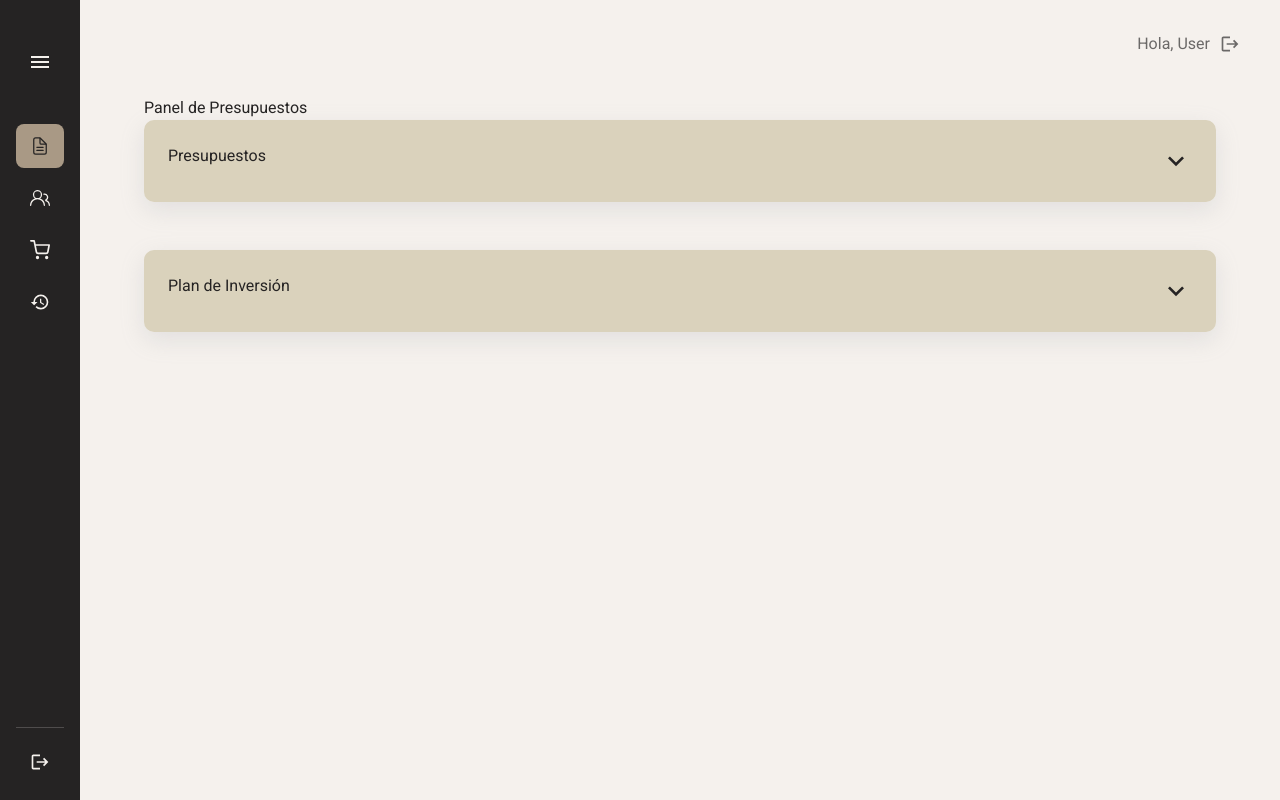
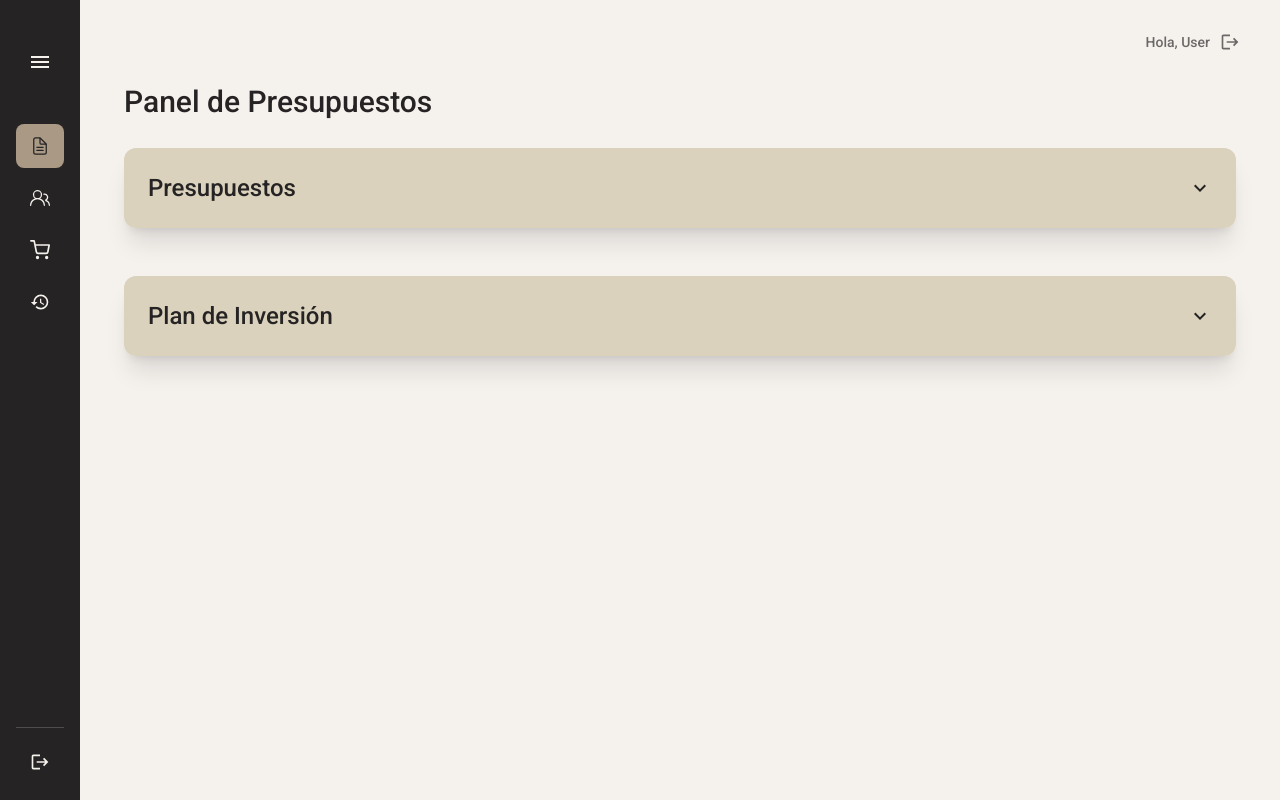
Before and after one commit to Katelynshapoval/BudgetManager, a React (Vite) app in the folder frontend/: page /dashboard in a window 1280 px wide. Built offline with nearby package versions, Linux system fonts and the light colour scheme.

Commit message:
presupuestos tailwind

```diff
--- a/frontend/src/components/Accordion/Accordion.css
+++ /dev/null
@@ -1,44 +0,0 @@
-.accordion {
-  width: 100%;
-  border-radius: 10px;
-  overflow: hidden;
-  box-shadow: rgba(149, 157, 165, 0.2) 0px 8px 24px;
-}
-
-.accordion h2 {
-  margin-bottom: 10px;
-}
-
-.accordionHeader {
-  display: flex;
-  align-items: center;
-  justify-content: space-between;
-  padding: 1.5rem;
-  background-color: var(--color-secondary);
-  cursor: pointer;
-}
-
-.accordion.open .accordionHeader {
-  background-color: #a99985;
-}
-
-.iconAccordion {
-  font-size: 2rem;
-  transition: transform 0.3s ease;
-}
-
-.accordion.open .iconAccordion {
-  transform: rotate(180deg);
-}
-
-.accordionContent {
-  padding: 0rem;
-  background-color: #f5f1ed;
-  max-height: 0;
-  overflow: hidden;
-  transition: max-height 0.35s ease;
-}
-
-.accordion.open .accordionContent {
-  max-height: 500px;
-}
--- a/frontend/src/components/Accordion/Accordion.jsx
+++ b/frontend/src/components/Accordion/Accordion.jsx
@@ -1,19 +1,30 @@
-import "./Accordion.css";
-
 import { useState } from "react";
 import { MdKeyboardArrowDown } from "react-icons/md";
 
 function Accordion({ title, children, defaultOpen = false }) {
   const [isOpen, setIsOpen] = useState(defaultOpen);
   return (
-    <div className={`accordion ${isOpen ? "open" : ""}`}>
-      <div className="accordionHeader" onClick={() => setIsOpen(!isOpen)}>
-        <h2>{title}</h2>
+    <div
+      className={`w-full shadow-xl overflow-hidden rounded-xl ${isOpen ? "open" : ""}`}
+    >
+      <div
+        className={`flex items-center justify-between p-6 bg-secondary cursor-pointer ${isOpen ? "bg-accent" : ""}`}
+        onClick={() => setIsOpen(!isOpen)}
+      >
+        <h2 className="text-lg font-medium md:text-2xl">{title}</h2>
         <span>
-          <MdKeyboardArrowDown className="iconAccordion" />
+          <MdKeyboardArrowDown
+            className={`text-2xl transition-all duration-150 ease-in-out ${isOpen ? "rotate-180" : ""}`}
+          />
         </span>
       </div>
-      <div className="accordionContent">{children}</div>
+      <div
+        className={`bg-background overflow-y-hidden transition-all duration-200 ease-in-out ${
+          isOpen ? "max-h-[500px]" : "max-h-0"
+        }`}
+      >
+        {children}
+      </div>
     </div>
   );
 }
--- a/frontend/src/index.css
+++ b/frontend/src/index.css
@@ -12,12 +12,57 @@
 }
 
 @layer base {
+  /* Typography */
   body {
-    @apply font-sans;
+    @apply font-sans font-medium text-xl;
   }
+
+  h1 {
+    @apply mb-7;
+  }
+
+  /* Forms */
   input {
     @apply w-full px-3 py-2 md:py-3.5 rounded-lg border border-accent bg-secondary
-  transition-all duration-200 ease-in-out outline-none
-  focus:border-accent focus:ring-4 focus:ring-accent/30 focus:outline-none;
+           transition-all duration-200 ease-in-out outline-none
+           focus:border-accent focus:ring-4 focus:ring-accent/30 focus:outline-none;
+  }
+
+  /* Tables */
+  table {
+    @apply w-full text-left border-collapse;
+  }
+
+  thead tr {
+    @apply border-b-2 border-primary text-sm md:text-base text-primary;
+  }
+
+  th {
+    @apply font-medium;
+  }
+
+  th,
+  td {
+    @apply p-4;
+  }
+
+  td {
+    @apply text-sm md:text-base;
+  }
+
+  tbody tr {
+    @apply border-b border-secondary font-normal hover:bg-secondary;
   }
 }
+
+@layer components {
+  .page {
+    @apply bg-background p-5;
+  }
+  .actionCell {
+    @apply flex justify-center;
+  }
+  .tableActionIcon {
+    @apply text-base md:text-lg text-primary hover:text-text cursor-pointer;
+  }
+}
--- a/frontend/src/layout/DashboardLayout/DashboardLayout.jsx
+++ b/frontend/src/layout/DashboardLayout/DashboardLayout.jsx
@@ -7,15 +7,14 @@ function DashboardLayout() {
     <div className="flex min-h-screen w-full overflow-x-hidden overflow-y-auto text-text">
       <Sidebar />
 
-      <div className="flex-1 flex flex-col bg-background">
+      <div className="flex-1 min-w-0 flex flex-col bg-background">
         {/* Top bar — desktop only */}
-        <div className="hidden md:flex fixed top-0 right-0 left-20 z-50 justify-end items-center gap-2.5 p-8 pr-10 bg-background text-light">
+        <div className="hidden md:flex text-sm fixed top-0 right-0 left-20 z-50 justify-end items-center gap-2.5 p-8 pr-10 bg-background text-light">
           <p>Hola, User</p>
           <MdLogout className="cursor-pointer hover:text-text text-xl" />
         </div>
-
         {/* Page content */}
-        <div className="p-16 pt-24">
+        <div className="p-6 pt-16">
           <Outlet />
         </div>
       </div>
--- a/frontend/src/pages/Presupuesto/Presupuesto.css
+++ b/frontend/src/pages/Presupuesto/Presupuesto.css
@@ -1,21 +1,10 @@
-.accordions {
-  display: flex;
-  flex-direction: column;
-  gap: 3rem;
+@reference "../../index.css";
+
+@layer components {
+  .filter {
+    @apply flex flex-col sm:flex-row text-base justify-end items-center gap-4 mb-8;
+  }
+  .filter select {
+    @apply text-sm p-2.5 rounded-lg border border-primary bg-secondary focus:outline-none;
+  }
 }
-
-.filter {
-  display: flex;
-  justify-content: end;
-  align-items: center;
-  gap: 1rem;
-  margin-bottom: 2rem;
-}
-
-.filter select {
-  padding: 10px;
-  border-radius: 10px;
-  border: 1px solid var(--color-accent);
-  background-color: var(--color-secondary);
-  font-size: 1rem;
-}
--- a/frontend/src/pages/Presupuesto/Presupuesto.jsx
+++ b/frontend/src/pages/Presupuesto/Presupuesto.jsx
@@ -3,27 +3,52 @@ import Accordion from "../../components/Accordion/Accordion";
 import { useState } from "react";
 import { RiEditLine } from "react-icons/ri";
 
-function Presupuesto() {
+const DEPARTMENTS = [
+  "Recursos Humanos",
+  "Tecnología",
+  "Operaciones",
+  "Marketing",
+];
+
+const EUR = new Intl.NumberFormat("es-ES", {
+  style: "currency",
+  currency: "EUR",
+});
+
+const BUDGET_DATA = [
+  { department: "Recursos Humanos", assigned: 2500000, spent: 1875000 },
+  { department: "Tecnología", assigned: 2300000, spent: 2200000 },
+  { department: "Operaciones", assigned: 2100000, spent: 2100000 },
+  { department: "Marketing", assigned: 1950000, spent: 1950000 },
+];
+
+const INVESTMENT_DATA = [
+  { department: "Tecnología", assigned: 300000, spent: 200000 },
+  { department: "Operaciones", assigned: 2100000, spent: 2100000 },
+  { department: "Marketing", assigned: 1950000, spent: 1950000 },
+];
+
+function DepartmentFilter({ id, value, onChange }) {
   return (
-    <div className="presupuesto page">
-      <div className="mainPanel">
-        <h1>Panel de Presupuestos</h1>
-        <div className="accordions">
-          <Accordion title={"Presupuestos"}>
-            <div className="tableParent">
     <div className="filter">
-                <label htmlFor="departamento" className="lightText">
+      <label htmlFor={id} className="text-primary">
         Filtrar por departamento:
       </label>
-                <select id="departamento">
+      <select id={id} value={value} onChange={(e) => onChange(e.target.value)}>
         <option value="">Todos</option>
-                  <option>Recursos Humanos</option>
-                  <option>Tecnología</option>
-                  <option>Operaciones</option>
-                  <option>Marketing</option>
+        {DEPARTMENTS.map((dept) => (
+          <option key={dept} value={dept}>
+            {dept}
+          </option>
+        ))}
       </select>
     </div>
+  );
+}
 
+function BudgetTable({ data }) {
+  return (
+    <div className="overflow-x-auto w-full">
       <table className="table">
         <thead>
           <tr>
@@ -34,104 +59,57 @@ function Presupuesto() {
             <th className="actionCell">Acciones</th>
           </tr>
         </thead>
-
         <tbody>
-                  <tr>
-                    <td>Recursos Humanos</td>
-                    <td>$2,500,000.00</td>
-                    <td>$1,875,000.00</td>
-                    <td>$625,000.00</td>
+          {data.map((row) => (
+            <tr key={row.department}>
+              <td>{row.department}</td>
+              <td>{EUR.format(row.assigned)}</td>
+              <td>{EUR.format(row.spent)}</td>
+              <td>{EUR.format(row.assigned - row.spent)}</td>
               <td className="actionCell">
                 <RiEditLine className="tableActionIcon" />
               </td>
             </tr>
-                  <tr>
-                    <td>Tecnología</td>
-                    <td>$2,300,000.00</td>
-                    <td>$2,200,000.00</td>
-                    <td>$100,000.00</td>
-                    <td className="actionCell">
-                      <RiEditLine className="tableActionIcon" />
-                    </td>
-                  </tr>
-                  <tr>
-                    <td>Operaciones</td>
-                    <td>$2,100,000.00</td>
-                    <td>$2,100,000.00</td>
-                    <td>$0.00</td>
-                    <td className="actionCell">
-                      <RiEditLine className="tableActionIcon" />
-                    </td>
-                  </tr>
-                  <tr>
-                    <td>Marketing</td>
-                    <td>$1,950,000.00</td>
-                    <td>$1,950,000.00</td>
-                    <td>$0.00</td>
-                    <td className="actionCell">
-                      <RiEditLine className="tableActionIcon" />
-                    </td>
-                  </tr>
+          ))}
         </tbody>
       </table>
     </div>
-          </Accordion>
-          <Accordion title={"Plan de Inversión"}>
-            <div className="tableParent">
-              <div className="filter">
-                <label htmlFor="departamento">Filtrar por departamento:</label>
-                <select id="departamento">
-                  <option value="">Todos</option>
-                  <option>Recursos Humanos</option>
-                  <option>Tecnología</option>
-                  <option>Operaciones</option>
-                  <option>Marketing</option>
-                </select>
-              </div>
+  );
+}
 
-              <table className="table">
-                <thead>
-                  <tr>
-                    <th>Departamento</th>
-                    <th>Asignado</th>
-                    <th>Gastado</th>
-                    <th>Disponible</th>
-                    <th className="actionCell">Acciones</th>
-                  </tr>
-                </thead>
+function BudgetSection({ id, title, data }) {
+  const [filter, setFilter] = useState("");
 
-                <tbody>
-                  <tr>
-                    <td>Tecnología</td>
-                    <td>$300,000.00</td>
-                    <td>$200,000.00</td>
-                    <td>$100,000.00</td>
-                    <td className="actionCell">
-                      <RiEditLine className="tableActionIcon" />
-                    </td>
-                  </tr>
-                  <tr>
-                    <td>Operaciones</td>
-                    <td>$2,100,000.00</td>
-                    <td>$2,100,000.00</td>
-                    <td>$0.00</td>
-                    <td className="actionCell">
-                      <RiEditLine className="tableActionIcon" />
-                    </td>
-                  </tr>
-                  <tr>
-                    <td>Marketing</td>
-                    <td>$1,950,000.00</td>
-                    <td>$1,950,000.00</td>
-                    <td>$0.00</td>
-                    <td className="actionCell">
-                      <RiEditLine className="tableActionIcon" />
-                    </td>
-                  </tr>
-                </tbody>
-              </table>
+  const filteredData = filter
+    ? data.filter((row) => row.department === filter)
+    : data;
+
+  return (
+    <Accordion title={title}>
+      <div className="p-6">
+        <DepartmentFilter id={id} value={filter} onChange={setFilter} />
+        <BudgetTable data={filteredData} />
       </div>
     </Accordion>
+  );
+}
+
+function Presupuesto() {
+  return (
+    <div className="page">
+      <div>
+        <h1 className="text-2xl md:text-3xl">Panel de Presupuestos</h1>
+        <div className="flex flex-col gap-12">
+          <BudgetSection
+            id="filter-presupuestos"
+            title="Presupuestos"
+            data={BUDGET_DATA}
+          />
+          <BudgetSection
+            id="filter-inversion"
+            title="Plan de Inversión"
+            data={INVESTMENT_DATA}
+          />
         </div>
       </div>
     </div>
```
Lines whose indentation alone changed are shown as unchanged.
